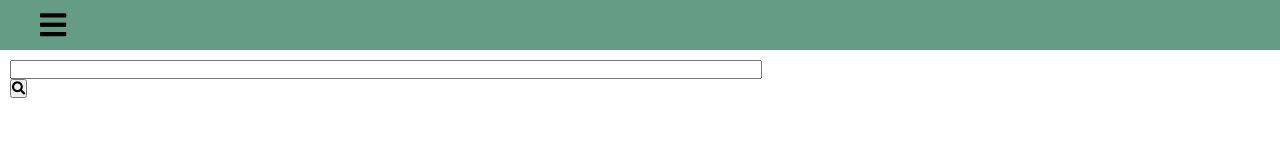
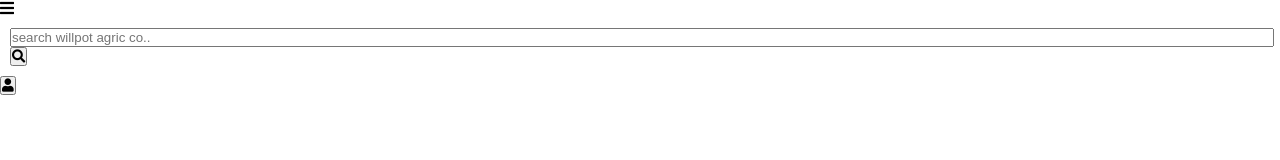
Before and after one commit to usermotema/git_webs, a plain HTML site: page index.html in a window 1280 px wide. Drawn offline with nearby package versions, Linux system fonts and the light colour scheme.

Commit message:
Add files via upload

```diff
--- a/index.html
+++ b/index.html
@@ -1,43 +1,31 @@
 <!DOCTYPE html>
-
-<html>
-
+<html lang="en">
 <head>
-    <meta charset="utf-8">
-    <meta name="viewport" content="width=device-width, initial-scale=1">
-    <title>willpot agri co</title>
+    <meta charset="UTF-8">
+    <meta name="viewport" content="width=device-width, initial-scale=1.0">
+    <meta http-equiv="X-UA-Compatible" content="ie=edge">
+    <title>Willpot agri co</title>
     <link rel="stylesheet" type="text/css" href="css/main.css">
-    <link rel="shortcut icon" type="image/png" href="img/logo.css">
-
+    <link rel="shortcut icon" type="image/png" href="img/logo.png">
 	<link rel="stylesheet" href="https://use.fontawesome.com/releases/v5.7.0/css/all.css" integrity="sha384-lZN37f5QGtY3VHgisS14W3ExzMWZxybE1SJSEsQp9S+oqd12jhcu+A56Ebc1zFSJ" crossorigin="anonymous">
 	<script src="https://ajax.googleapis.com/ajax/libs/jquery/3.3.1/jquery.min.js"></script>
+</head>
+<body>
+  <div class="navbar_div">
+      <div class="navbar_menu">
+            <i class="fa fa-bars" id="menu"></i>
+      </div>
 
-
-</head>
-
-
-<body>
-
-
-    <div class="nav_bar">
-        <div id="menu_div">
-            <i class="fa fa-bars" id="nav_menu"></i>
-        </div>
-        <div id="search_div">
+      <div class="navbar_search">
         <form id="search_form">
-                <input type="text" name='search_text' placeholer='enter what you are looking for' id='search_text' required>
-                <button type="submit" name='submit_button' id="submit_button"><i class="fa fa-search"></i></button>
+            <input type="text" id="search_text" placeholder="search willpot agric co.." required>
+            <button type="submit" id="submit_button"><i class="fa fa-search"></i></button>
         </form>
      </div>
-        <div id="logo_div">
 
+     <div id="sign_up_div">
+         <button type="button" id="sign_up"><i class="fa fa-user"></i></button>
      </div>
   </div>
-
-
-
-
 </body>
-
-
 </html>
```
Lines whose indentation alone changed are shown as unchanged.
